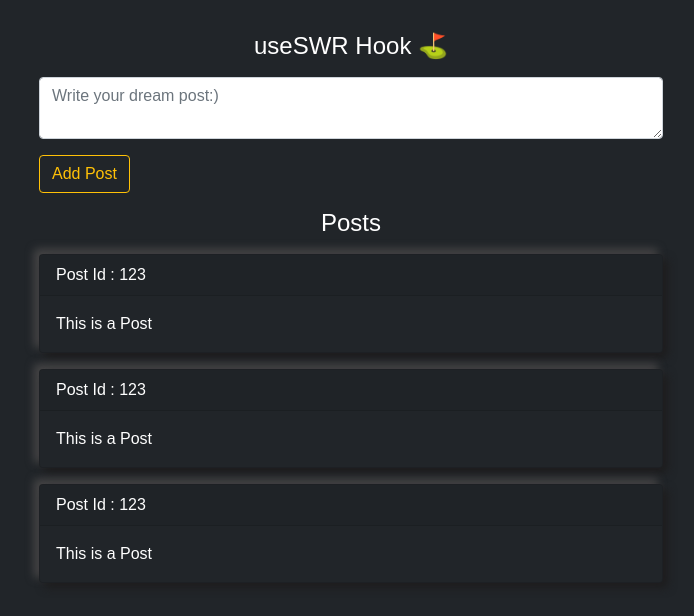
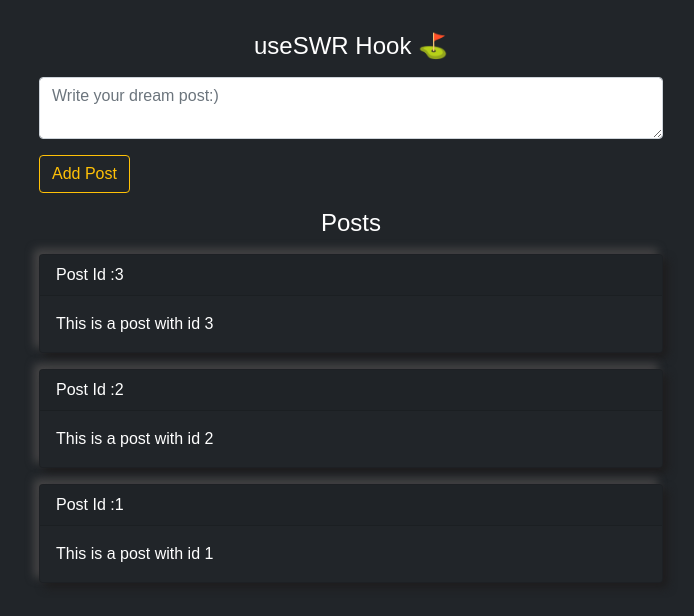
Before and after one commit to Annie-Huang/useswr-tutorial, a Next.js app: page / in a window 1280 px wide. Shown: the top 616 px of the page, without its empty margins (289-983 px from the left). Built offline with nearby package versions, Linux system fonts and the light colour scheme; data requests are answered from the project's data file.

Commit message:
Display the content and id in the PostCard.tsx

```diff
--- a/src/components/PostCard.tsx
+++ b/src/components/PostCard.tsx
@@ -1,6 +1,10 @@
-import { useRouter } from "next/router";
+import { IPost } from '@libs/types';
+import { useRouter } from 'next/router';
+import { FC } from 'react';
 
-const PostCard = () => {
+const PostCard: FC<{ data: IPost }> = ({
+  data: { content, createdAt, id },
+}) => {
   const router = useRouter();
 
   const handleClick = () => {
@@ -8,9 +12,9 @@ const PostCard = () => {
   };
 
   return (
-    <div className="card w-50 bg-dark" onClick={handleClick}>
-      <p className="card-header">Post Id : 123</p>
-      <p className="card-body">This is a Post</p>
+    <div className='card w-50 bg-dark' onClick={handleClick}>
+      <p className='card-header'>Post Id :{id}</p>
+      <p className='card-body'>{content}</p>
     </div>
   );
 };
```
